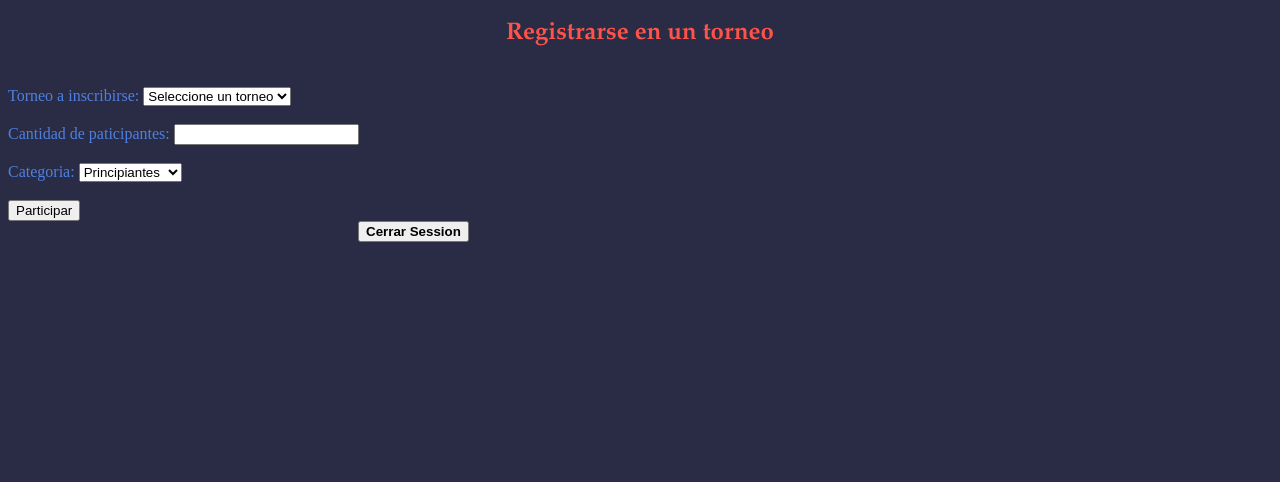
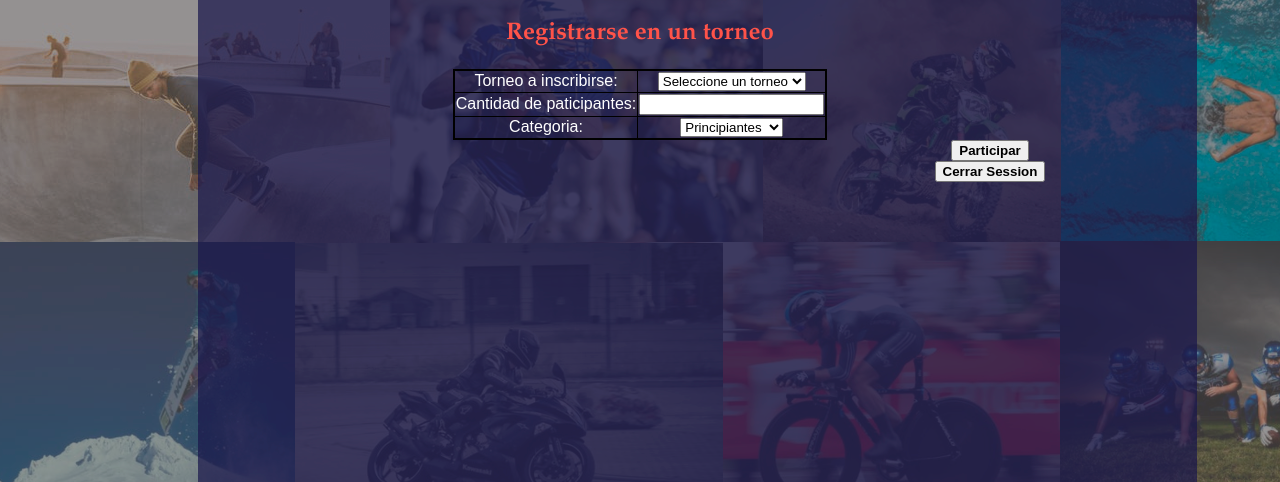
Before and after one commit to Programacion2UNET/proyecto-2-dayo-isa, a PHP site: page /views/torneos.php in a window 1280 px wide. Shown: the top 482 px of the page. Run offline with PHP 8.4, Linux system fonts and the light colour scheme; the visitor is signed in with stand-in values (Sample User, id 1); data comes from the database, SQL or seed files in the repository.

Commit message:
Proyecto final

```diff
--- a/sdeportivo/views/registroadmin.php
+++ b/sdeportivo/views/registroadmin.php
@@ -12,10 +12,10 @@
 	<link rel="stylesheet" type="text/css" href="s_etorneo.css">
 	<title>Registrando torneo</title>
 </head>
-<body>
+<body background="../img/fondo2.png">
 	<form action="../controllers/baseadmin.php" method="post">
 
-
+		<h2>Registro de torneos</h2>
 
 		<fieldset>
 			<legend>Registro de Torneo</legend>
--- a/sdeportivo/views/registrotorneo.php
+++ b/sdeportivo/views/registrotorneo.php
@@ -28,7 +28,7 @@
  	<link rel="stylesheet" type="text/css" href="s_torneo.css">
  	<title>Torneo Registrado</title>
  </head>
- <body>
+ <body background="../img/fondo2.png">
 
  	<?php
  			$usu=$_SESSION["usuario"];
@@ -50,8 +50,8 @@
 
 			?>
 
-	<a href="torneos.php"><button>Regresar</button></a>
- 	<a href="../controllers/cerrar.php"><button>Cerrar Session</button></a>
+	<a href="torneos.php"><button id="regresar">Regresar</button></a>
+ 	<a href="../controllers/cerrar.php"><button id="regresar">Cerrar Session</button></a>
 
  </body>
  </html>
--- a/sdeportivo/views/s_etorneo.css
+++ b/sdeportivo/views/s_etorneo.css
@@ -2,6 +2,7 @@ legend{
 	color:#18CDCA;
 	font-family: Avant Garde, Avantgarde, Century Gothic, CenturyGothic, AppleGothic, sans-serif;
 	font-weight: bold;
+
 }
 body{
 	background-color:#292C44;
--- a/sdeportivo/views/s_torneo.css
+++ b/sdeportivo/views/s_torneo.css
@@ -15,10 +15,17 @@ legend{
 	font-weight: bold;
 	color: #18CDCA;
 }
+
+
 body{
+	text-align:center;
+	margin:0 auto;
 	background-color:#292C44;
-	color:#4F80E1;
+	color:#FFF;
 }
+
+
+
 td{
 	color: white;
 	border: 1px solid black;
@@ -52,3 +59,16 @@ button{
 	cursor: pointer;
 	font-weight: bold;
 }
+
+input[name=participar]{
+	position: relative;
+	left: 350px;
+	font-family: Avant Garde, Avantgarde, Century Gothic, CenturyGothic, AppleGothic, sans-serif;
+	cursor: pointer;
+	font-weight: bold;
+}
+
+button[name=cerrar]{
+	text-align:center;
+	margin:0 auto;
+}
--- a/sdeportivo/views/torneos.php
+++ b/sdeportivo/views/torneos.php
@@ -30,17 +30,17 @@
 	<link rel="stylesheet" type="text/css" href="s_torneo.css">
 	<title>Inscripcion de torneo</title>
 </head>
-<body>
+<body background="../img/fondo2.png">
 
 	<form method="post" action="../controllers/regisTorneo.php">
 
 		<h2>Registrarse en un torneo</h2>
 
-		<br>
+		<table>
+		<tr>
+		<td><label>Torneo a inscribirse: </label></td>
 
-		<label>Torneo a inscribirse: </label>
-
-		<select name="nom_torneo">
+		<td><select name="nom_torneo">
 
 			<option checked>Seleccione un torneo</option>
 
@@ -67,32 +67,33 @@
 
 			 ?>
 
-		</select>
+		</select></td></tr>
 
-		<br><br>
 
-		<label>Cantidad de paticipantes: </label>
-		<input type="number" name="participantes">
 
-		<br><br>
+		<tr>
+		<td><label>Cantidad de paticipantes: </label></td>
+		<td><input type="number" name="participantes"></td>
+		</tr>
 
-		<label>Categoria: </label>
 
-		<select name="categoria">
+		<tr>
+		<td><label>Categoria: </label></td>
+
+		<td><select name="categoria">
 
 			<option>Principiantes</option>
 			<option>Aficionados</option>
 			<option>Profesionales</option>
 
 		</select>
+		</tr></td></table>
 
-			<br><br>
 
-		<input type="submit" name="participar" value="Participar">
-
+	<input type="submit" name="participar" value="Participar">
 	</form>
 
-	<a href="../controllers/cerrar.php"><button>Cerrar Session</button></a>
+	<a  href="../controllers/cerrar.php"><button name="cerrar">Cerrar Session</button></a>
 
 </body>
 </html>
```
